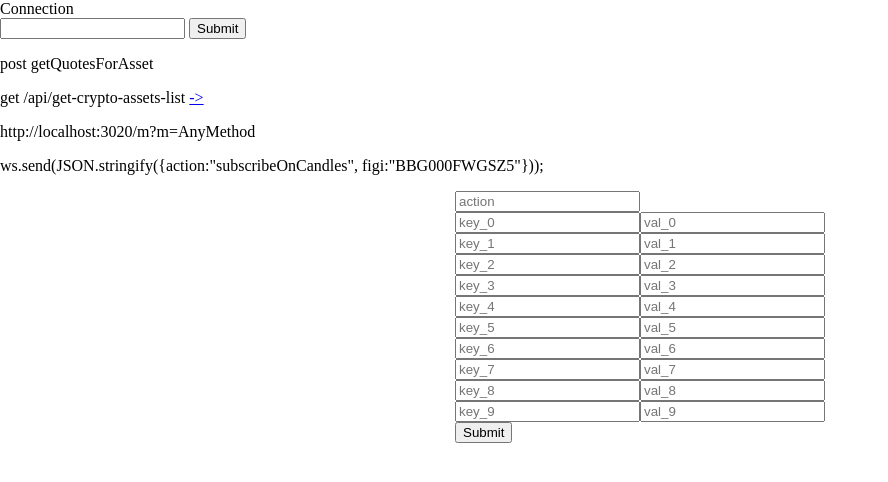
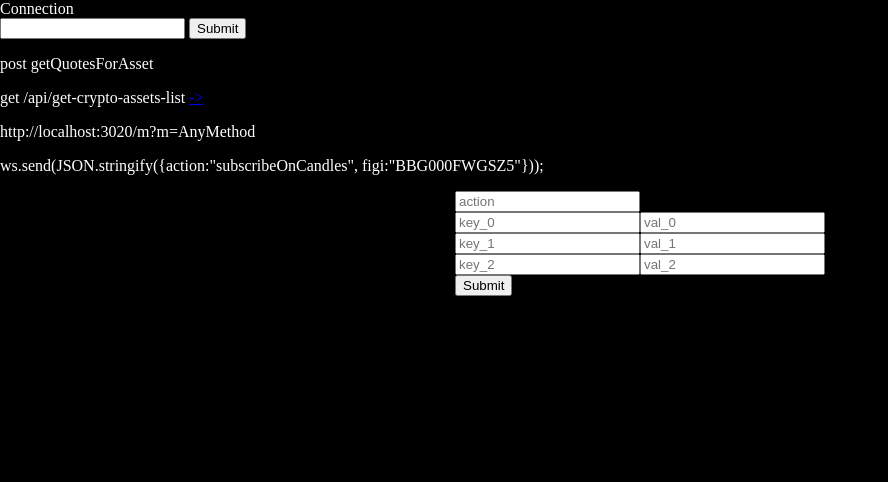
Before and after one commit to Storm8719/invest-node-backend, a website: page views/index.html in a window 1280 px wide. Shown: the whole page, without its empty margins (0-888 px from the left). Drawn offline with nearby package versions, Linux system fonts and the light colour scheme.

Commit message:
visual fix

```diff
--- a/index.js
+++ b/index.js
@@ -20,8 +20,10 @@ app.use(cors());
 
 app.use('/api', cryptocurrency);
 
-app.get('/', (req, res) => {
+app.get('/', async (req, res) => {
     res.status(200);
+    // const getCandlesHistoryWithOffset = await api.getCandles({figi:'BBG004S681W1', timeOffset:'-5h', candleInterval:2});
+    // res.send(resp);
     res.sendFile(path.join(__dirname, 'views', 'index.html'))
 })
 
--- a/views/index.html
+++ b/views/index.html
@@ -8,6 +8,9 @@
     html, body{
         margin:0;
         padding: 0;
+        min-height: 100vh;
+        background: black;
+        color: white;
     }
     #main{
         display: flex;
@@ -86,7 +89,7 @@
     // actionInput.classList.add('val');
     form.appendChild(actionInput);
 
-    for(let i=0; i<10; i++){
+    for(let i=0; i<3; i++){
         const div = document.createElement('div');
         const dataKeyInput = document.createElement('input');
         dataKeyInput.setAttribute('name', `key_${i}`);
```
